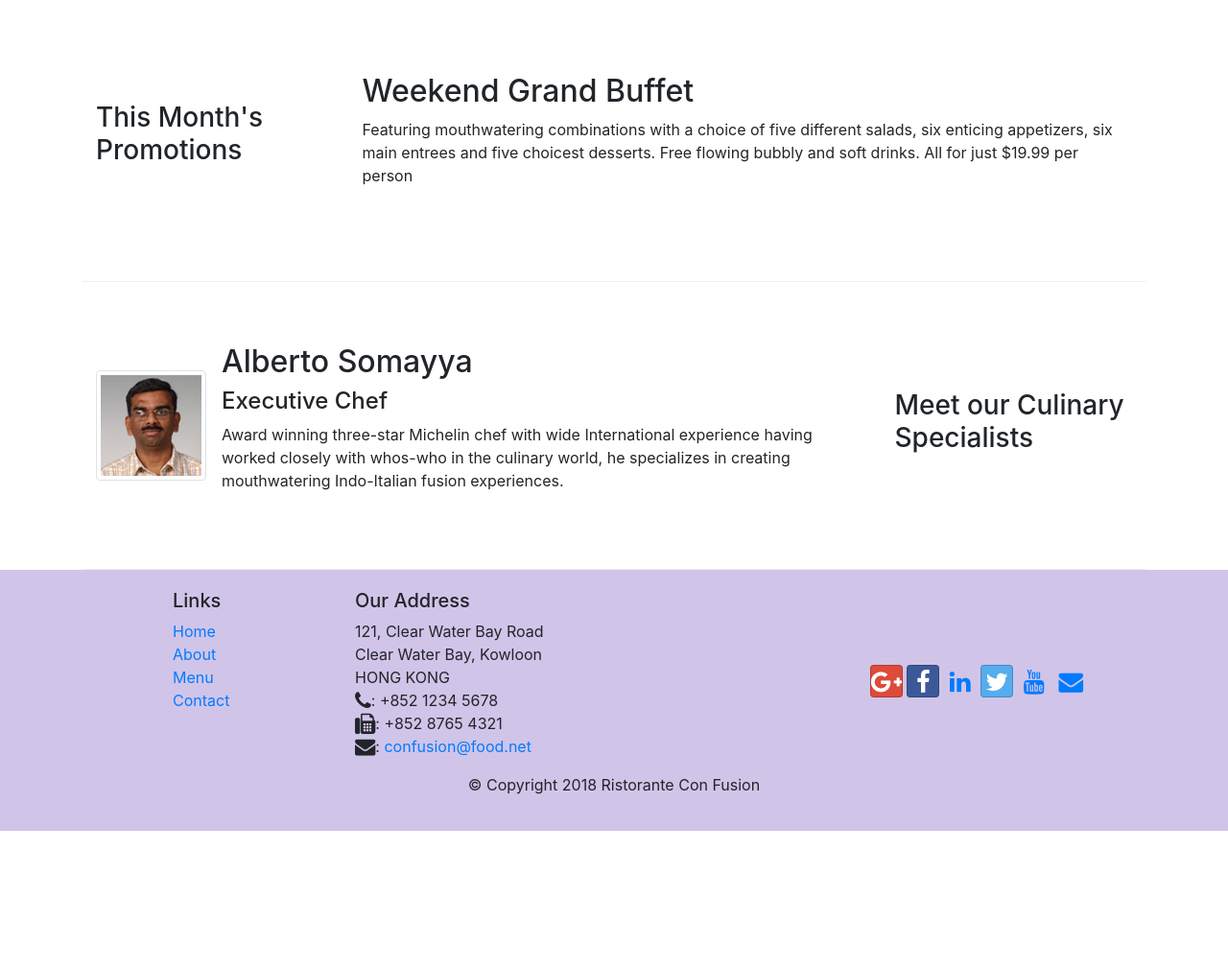
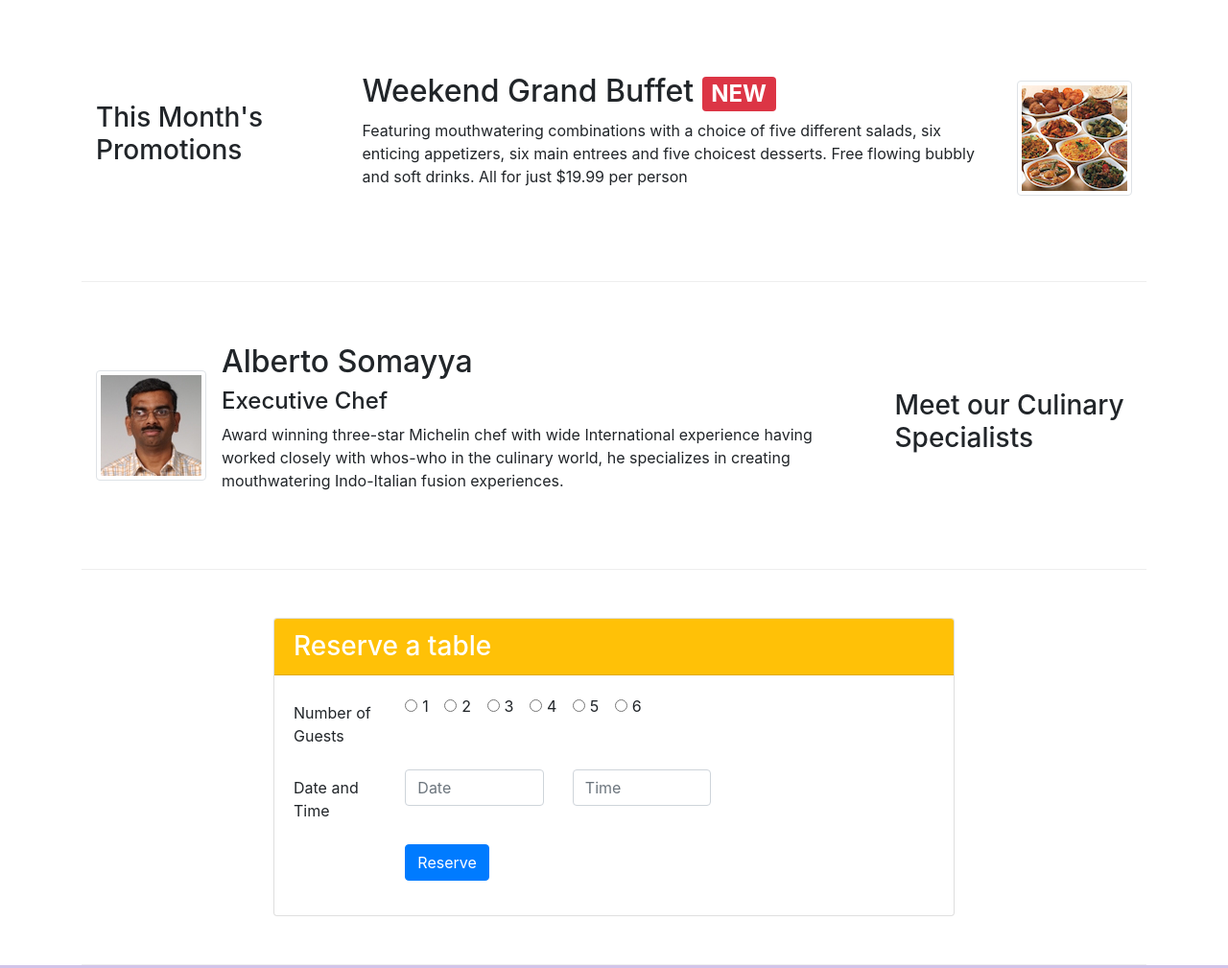
Before and after one commit to Vidyansh31/front-end-Web-development-with-Bootstrap, a website: page index.html in a window 1280 px wide. Shown: the part 640-1649 px from the top of the page at 96% size. Before the commit the page ends 1506 px from the top, so only its background shows below. Drawn offline with nearby package versions, Linux system fonts and the light colour scheme.

Commit message:
Assignment-2

```diff
--- a/css/style.css
+++ b/css/style.css
@@ -36,3 +36,6 @@ body{
 .navbar-toggler{
     border: none;
 }
+html{
+    scroll-behavior: smooth;
+}
--- a/index.html
+++ b/index.html
@@ -46,7 +46,15 @@
                         lipsmacking creations will tickle your culinary senses!</p>
                 </div>
                 <div class="col-12 col-sm align-self-center">
-                    <img src="img/logo.png" class="img-fluid"/>
+                    <div class="row">
+                        <div class="col-12 col-sm-6">
+                            <img src="img/logo.png" class="img-fluid"/>
+                        </div>
+                        <div class="col-12 col-sm-6 align-self-center">
+                            <a href="#reservation" class="btn btn-warning btn-block btn-sm">Reserve Table</a>
+                        </div>
+                    </div>
+
                 </div>
             </div>
         </div>
@@ -81,10 +89,18 @@
                 <h3>This Month's Promotions</h3>
             </div>
             <div class="col col-sm col-md">
-                <h2>Weekend Grand Buffet</h2>
-                <p class="d-none d-sm-block">Featuring mouthwatering combinations with a choice of five different
-                    salads, six enticing appetizers, six main entrees and five choicest desserts. Free flowing bubbly
-                    and soft drinks. All for just $19.99 per person </p>
+                <div class="media">
+                    <div class="media-body">
+                        <h2 class="mt-0">Weekend Grand Buffet
+                            <span class="badge badge-danger">NEW</span>
+                        </h2>
+                        <p class="d-none d-sm-block">Featuring mouthwatering combinations with a choice of five different
+                            salads, six enticing appetizers, six main entrees and five choicest desserts. Free flowing bubbly
+                            and soft drinks. All for just $19.99 per person </p>
+                    </div>
+                    <img src="img/buffet.png" alt="" class=" dflex ml-3 img-thumbnail align-self-center">
+                </div>
+
             </div>
         </div>
 
@@ -104,6 +120,62 @@
                     </div>
                 </div>
 
+            </div>
+        </div>
+
+        <div class="row row-content align-items-center" id="reservation">
+            <div class="col-12 col-sm-8 offset-sm-2">
+                <div class="card">
+                    <h3 class="card-header bg-warning text-white">Reserve a table</h3>
+                    <div class="card-body">
+                        <form>
+                            <div class="form-group row">
+                                 <label for="radio" class="col-12 col-md-2 col-form-label">Number of Guests</label>
+                                 <div class="col-md-10">
+                                     <div class="form-check form-check-inline">
+                                         <input class="form-check-input" type="radio" id="radio1" name="radio1" value="1">
+                                         <label class="form-check-label" for="radio1">1</label>
+                                     </div>
+                                     <div class="form-check form-check-inline">
+                                         <input class="form-check-input" type="radio" id="radio2" name="radio2" value="2">
+                                         <label class="form-check-label" for="radio2">2</label>
+                                     </div>
+                                     <div class="form-check form-check-inline">
+                                         <input class="form-check-input" type="radio" id="radio3" name="radio3" value="3">
+                                         <label class="form-check-label" for="radio6">3</label>
+                                     </div>
+                                     <div class="form-check form-check-inline">
+                                         <input class="form-check-input" type="radio" id="radio4" name="radio4" value="4">
+                                         <label class="form-check-label" for="radio4">4</label>
+                                     </div>
+                                     <div class="form-check form-check-inline">
+                                         <input class="form-check-input" type="radio" id="radio5" name="radio5" value="5">
+                                         <label class="form-check-label" for="radio5">5</label>
+                                     </div>
+                                     <div class="form-check form-check-inline">
+                                         <input class="form-check-input" type="radio" id="radio6" name="radio6" value="6">
+                                         <label class="form-check-label" for="radio6">6</label>
+                                     </div>
+
+                                 </div>
+                            </div>
+                            <div class="form-group row">
+                                <label for="DateTime" class=" col-12 col-md-2 col-form-label">Date and Time</label>
+                                <div class="col-12 col-md-3">
+                                    <input type="text" class="form-control" id="DateTime" name="DateTime" placeholder="Date">
+                                </div>
+                                <div class="col-12 col-md-3">
+                                    <input type="text" class="form-control" id="DateTime" name="DateTime" placeholder="Time">
+                                </div>
+                            </div>
+                            <div class="form-group row">
+                                <div class="col-md-10 offset-md-2">
+                                    <button class="btn btn-primary">Reserve</button>
+                                </div>
+                            </div>
+                        </form>
+                    </div>
+                </div>
             </div>
         </div>
     </div>
```
